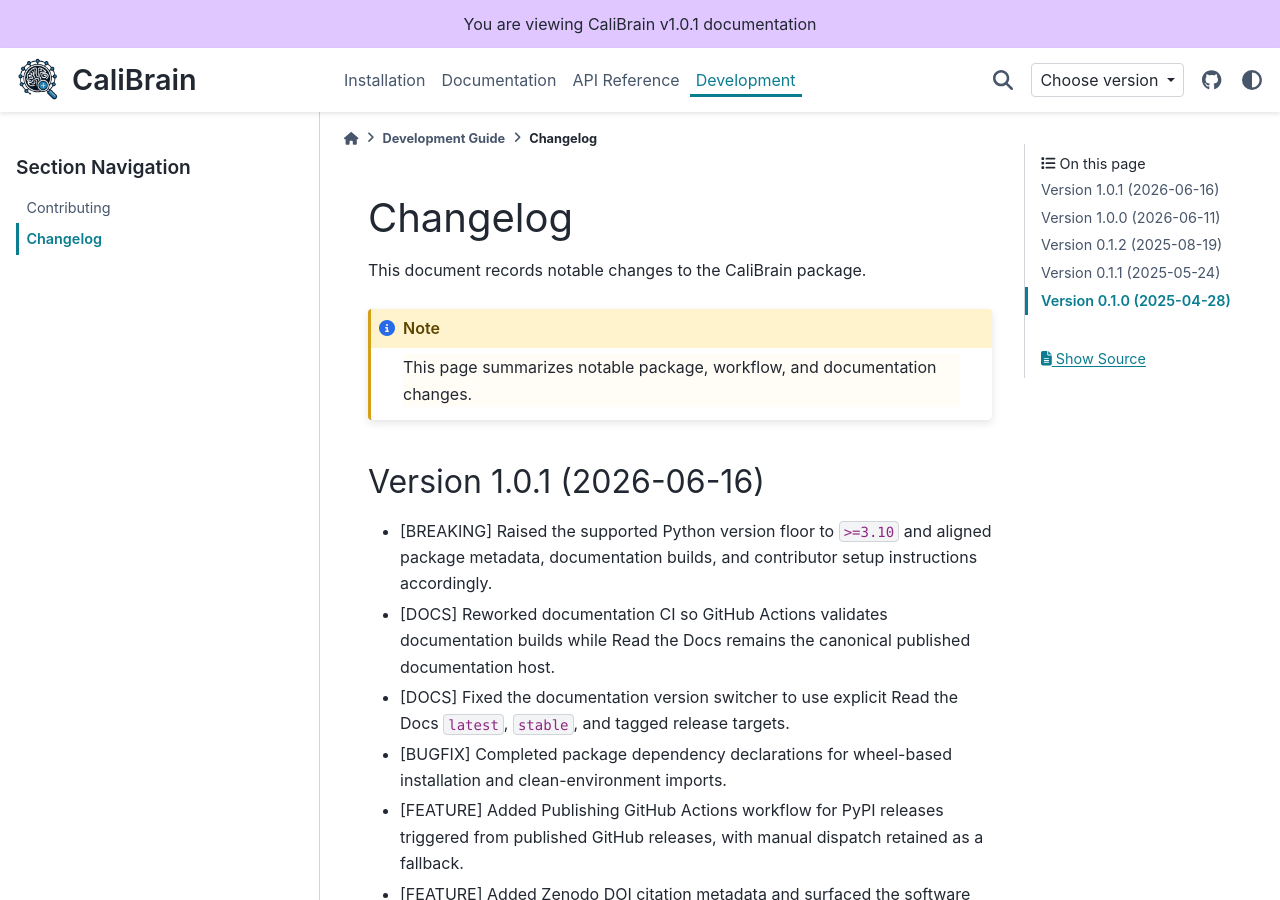
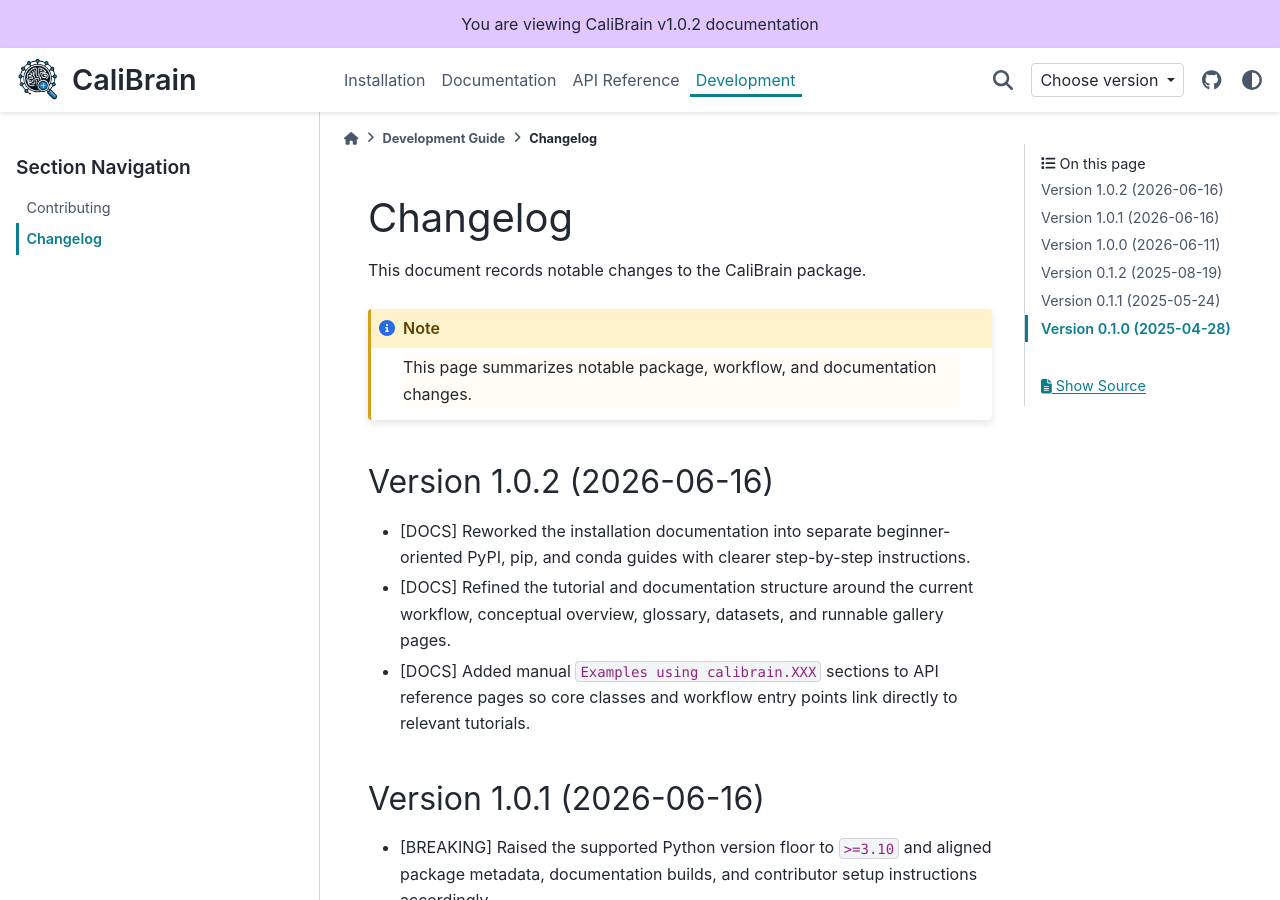
Before and after one commit to braindatalab/CaliBrain, a Sphinx documentation site: the page built from docs/source/development/changelog.rst, in a window 1280 px wide and 900 px high. Built offline with Sphinx 7.4.7 and the PyData theme 0.15.4, drawn with Linux system fonts in a browser that asks for light colours; pages that are not in the unit, such as notebooks, are missing from menus; comment, search, counter and statistics services are not loaded.

Commit message:
release-preparation

```diff
--- a/README.rst
+++ b/README.rst
@@ -54,7 +54,7 @@
 
 If you use CaliBrain in academic work, please cite the software archive:
 
-``Orabe, Mohammad, Huseynov, Ismail T., Nagarajan, Srikantan, & Haufe, Stefan. (2026). CaliBrain: Python framework for uncertainty estimation and calibration in EEG/MEG inverse source imaging (v1.0.1). Zenodo. https://doi.org/10.5281/zenodo.20703249``
+``Orabe, Mohammad, Huseynov, Ismail T., Nagarajan, Srikantan, & Haufe, Stefan. (2026). CaliBrain: Python framework for uncertainty estimation and calibration in EEG/MEG inverse source imaging (v1.0.2). Zenodo. https://doi.org/10.5281/zenodo.20703249``
 
 Workflow
 --------
--- a/__init__.py
+++ b/__init__.py
@@ -26,4 +26,4 @@
     "gamma_lambda_map_sflex",
 ]
 
-__version__ = "1.0.1"
+__version__ = "1.0.2"
--- a/calibrain/__init__.py
+++ b/calibrain/__init__.py
@@ -24,4 +24,4 @@
     "gamma_lambda_map_sflex",
 ]
 
-__version__ = "1.0.1"
+__version__ = "1.0.2"
--- a/docs/source/cite/index.rst
+++ b/docs/source/cite/index.rst
@@ -13,7 +13,7 @@
 
    Orabe, Mohammad, Huseynov, Ismail T., Nagarajan, Srikantan, & Haufe, Stefan. (2026).
    CaliBrain: Python framework for uncertainty estimation and calibration in
-   EEG/MEG inverse source imaging (v1.0.1). Zenodo.
+   EEG/MEG inverse source imaging (v1.0.2). Zenodo.
    https://doi.org/10.5281/zenodo.20703249
 
 If you use another release, replace the version with the exact version used for
@@ -31,7 +31,7 @@
    @software{calibrain,
      title = {CaliBrain: Python framework for uncertainty estimation and calibration in EEG/MEG inverse source imaging},
      author = {Orabe, Mohammad and Huseynov, Ismail and Nagarajan, Srikantan and Haufe, Stefan},
-     version = {1.0.1},
+     version = {1.0.2},
      year = {2026},
      publisher = {Zenodo},
      doi = {10.5281/zenodo.20703249},
--- a/docs/source/development/changelog.rst
+++ b/docs/source/development/changelog.rst
@@ -5,6 +5,13 @@
 
 .. note::
     This page summarizes notable package, workflow, and documentation changes.
+
+Version 1.0.2 (2026-06-16)
+--------------------------
+
+*   [DOCS] Reworked the installation documentation into separate beginner-oriented PyPI, pip, and conda guides with clearer step-by-step instructions.
+*   [DOCS] Refined the tutorial and documentation structure around the current workflow, conceptual overview, glossary, datasets, and runnable gallery pages.
+*   [DOCS] Added manual ``Examples using calibrain.XXX`` sections to API reference pages so core classes and workflow entry points link directly to relevant tutorials.
 
 Version 1.0.1 (2026-06-16)
 --------------------------
--- a/docs/source/index.rst
+++ b/docs/source/index.rst
@@ -54,7 +54,7 @@
 
 If you use CaliBrain in academic work, please cite the software archive:
 
-``Orabe, Mohammad, Huseynov, Ismail T., Nagarajan, Srikantan, & Haufe, Stefan. (2026). CaliBrain: Python framework for uncertainty estimation and calibration in EEG/MEG inverse source imaging (v1.0.1). Zenodo. https://doi.org/10.5281/zenodo.20703249``
+``Orabe, Mohammad, Huseynov, Ismail T., Nagarajan, Srikantan, & Haufe, Stefan. (2026). CaliBrain: Python framework for uncertainty estimation and calibration in EEG/MEG inverse source imaging (v1.0.2). Zenodo. https://doi.org/10.5281/zenodo.20703249``
 
 Workflow
 --------
--- a/docs/source/installation/pypi_installation.rst
+++ b/docs/source/installation/pypi_installation.rst
@@ -20,7 +20,7 @@
 
 .. code-block:: bash
 
-   python -m pip install "calibrain==1.0.1"
+   python -m pip install "calibrain==1.0.2"
 
 Check that the installation worked
 ----------------------------------
--- a/pyproject.toml
+++ b/pyproject.toml
@@ -4,7 +4,7 @@
 
 [project]
 name = "calibrain"
-version = "1.0.1"
+version = "1.0.2"
 description = "Python framework for uncertainty estimation and calibration in EEG/MEG inverse source imaging"
 authors = [
     {name = "Mohammad Orabe", email = "orabe.mhd@gmail.com"},
```
Also changed, not shown: README.md (+1 -1 lines), 1 other file.
